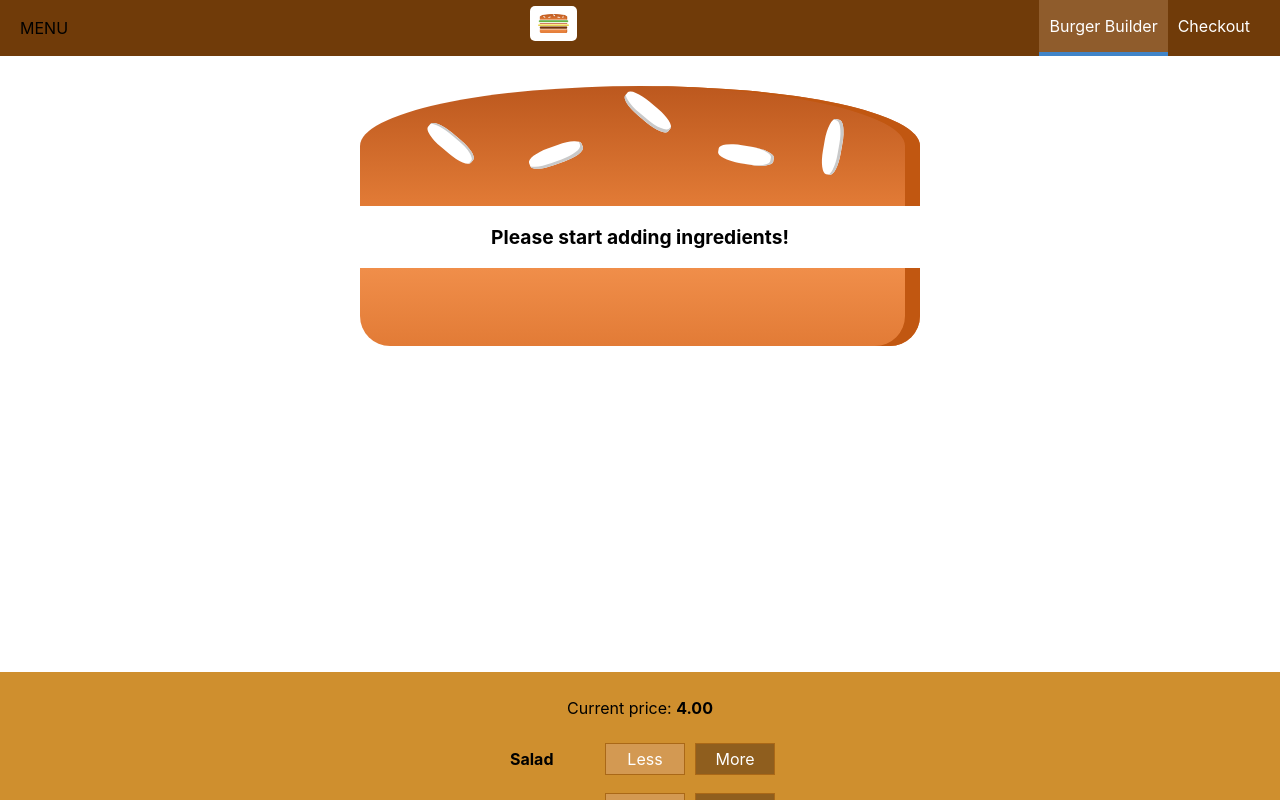
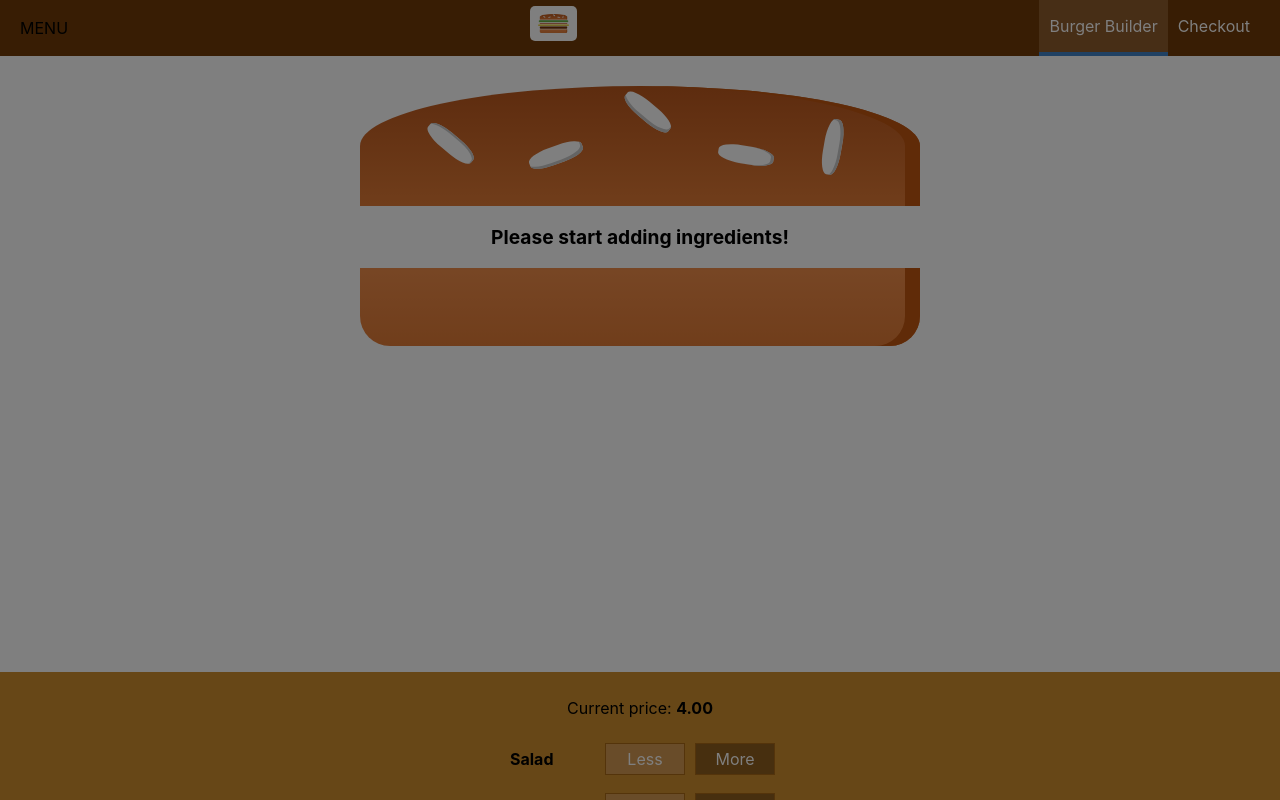
Before and after one commit to lofix/burger-builder, a React app: page / in a window 1280 px wide. Shown: the top 800 px of the page. Built offline with nearby package versions, Linux system fonts and the light colour scheme.

Commit message:
add backdrop to the side drawer

```diff
--- a/src/components/Layout/Layout.js
+++ b/src/components/Layout/Layout.js
@@ -1,4 +1,4 @@
-import React from 'react';
+import React, { Component } from 'react';
 
 import Toolbar from '../Navigation/Toolbar/Toolbar';
 import SideDrawer from '../Navigation/SideDrawer/SideDrawer';
@@ -6,13 +6,25 @@
 
 import modules from './Layout.module.css';
 
-const Layout = (props) => [
-    <Auxi>
-        <Toolbar />
-        <SideDrawer />
-        <main className={modules.Content}>
-            {props.children}
-        </main>
-    </Auxi>
-];
+class Layout extends Component {
+    state = {
+        showSideDrawer: true
+    }
+
+    sideDrawerClosedHandler = () => {
+        this.setState({showSideDrawer: false})
+    }
+
+    render () {
+        return (
+            <Auxi>
+                <Toolbar />
+                <SideDrawer closed={this.sideDrawerClosedHandler} open={this.state.showSideDrawer}/>
+                <main className={modules.Content}>
+                    {this.props.children}
+                </main>
+            </Auxi>
+        );
+    }
+}
 export default Layout;
--- a/src/components/Navigation/SideDrawer/SideDrawer.js
+++ b/src/components/Navigation/SideDrawer/SideDrawer.js
@@ -1,17 +1,26 @@
 import React from 'react';
 import Logo from '../../Logo/Logo';
 import NavigationItems from '../NavigationItems/NavigationItems';
+import Backdrop from '../../UI/Backdrop/Backdrop';
+import Auxi from '../../../hoc/Auxi';
 
 import modules from './SideDrawer.module.css';
 
-const sideDrawer = () => {
+const sideDrawer = (props) => {
+    let attachedClasses = [modules.SideDrawer, modules.Close];
+    if(props.open) {
+        attachedClasses = [modules.SideDrawer, modules.Open]
+    }
     return (
-        <div className={modules.SideDrawer}>
-            <div className={modules.Logo}><Logo /></div>
-            <nav>
-                <NavigationItems />
-            </nav>
-        </div>
+        <Auxi>
+            <Backdrop clicked={props.closed} show={props.open}/>
+            <div className={attachedClasses.join(' ')}>
+                <div className={modules.Logo}><Logo /></div>
+                <nav>
+                    <NavigationItems />
+                </nav>
+            </div>
+        </Auxi>
     );
 };
 
```
